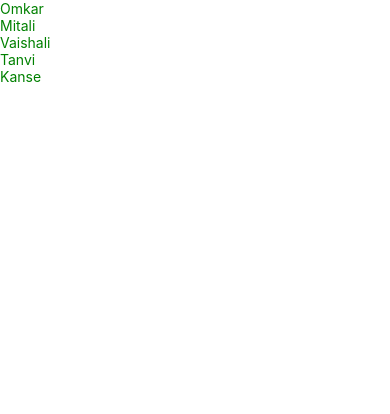
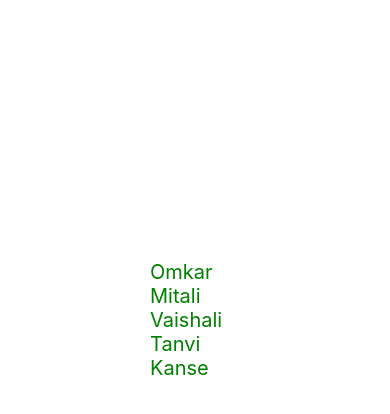
Before and after one commit to Onkar20018/Native, a React Native app: screen / in a window 390 px wide. Shown: the top 414 px of the page. Built offline with nearby package versions, Linux system fonts and the light colour scheme.

Commit message:
FlatList Done3

```diff
--- a/App.js
+++ b/App.js
@@ -6,16 +6,14 @@ import FlatListDemo from "./src/screens/FlatListDemo";
 const App =()=>{
   return(
     <View style={Styles.v}>
-
        <FlatListDemo/>
     </View>
   )
 };
 const Styles= StyleSheet.create({
-  Text:{
-    color:"red",
-    marginTop:150,
-
+  v:{
+    marginLeft:150,
+    marginTop:260
   }
 });
 
--- a/src/screens/FlatListDemo.js
+++ b/src/screens/FlatListDemo.js
@@ -33,6 +33,7 @@ const FlatListDemo=()=>
 const styles=StyleSheet.create({
     text:{
         color:"green",
+        fontSize:20
     }
 });
 
```
